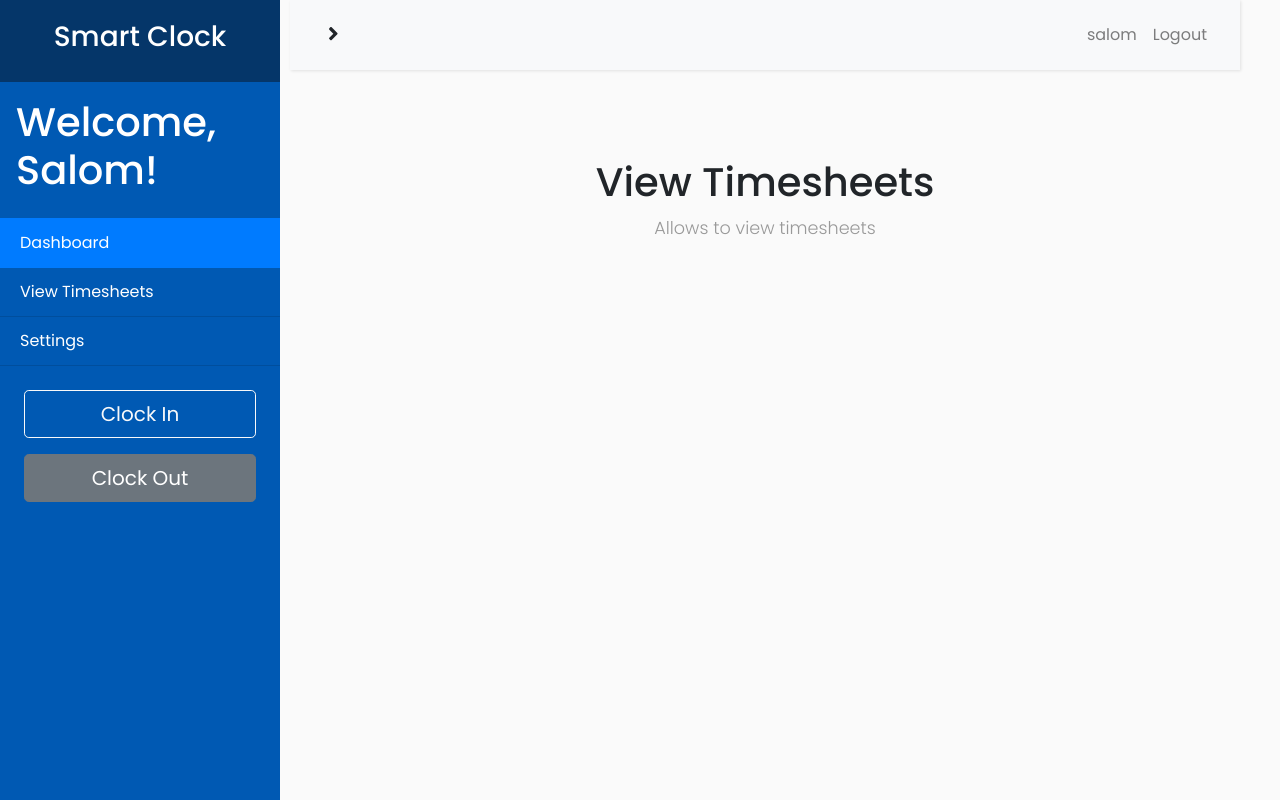
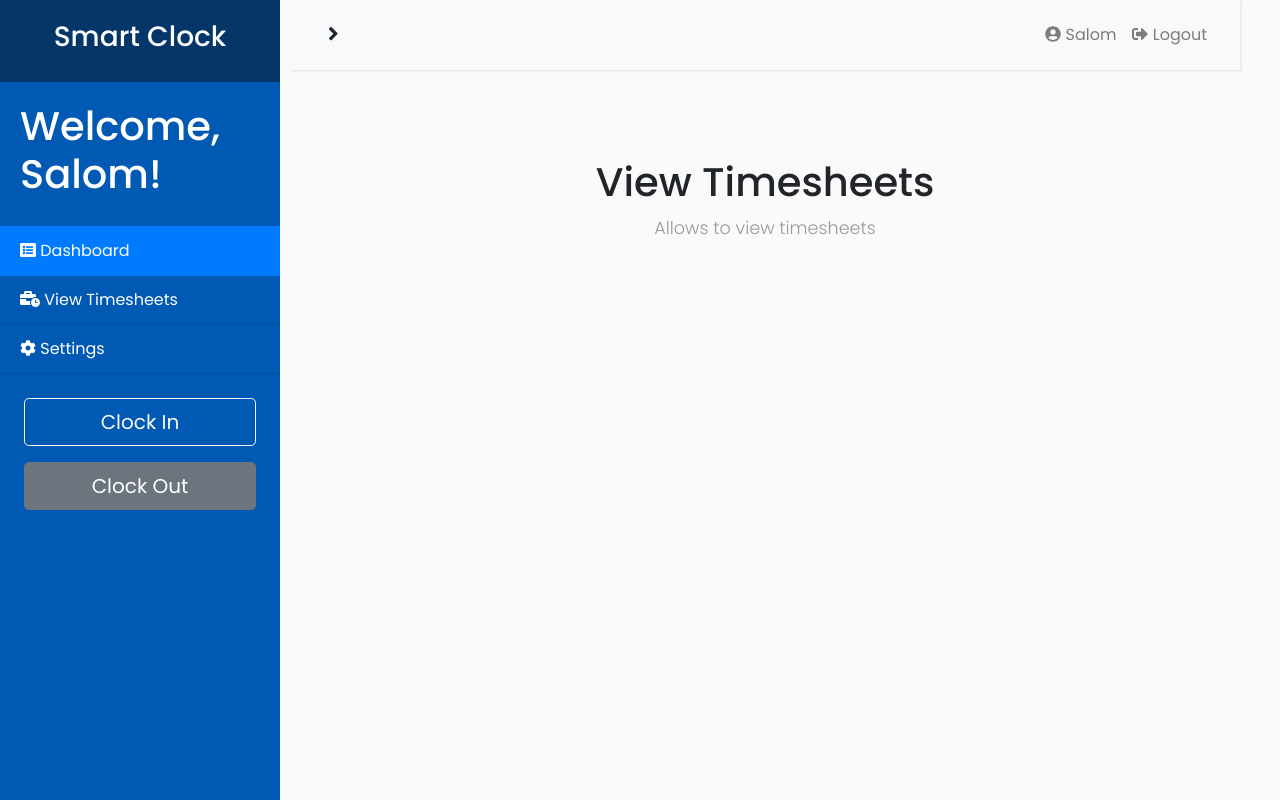
Before and after one commit to o0BB0o/csc210-smartclock, a Flask app: page /view in a window 1280 px wide. Run offline with Flask 2, Linux system fonts and the light colour scheme; a user stored in the database is signed in; some libraries are stand-ins or nearby versions.

Commit message:
added icons

```diff
--- a/smartclock/templates/auth/base-auth.html
+++ b/smartclock/templates/auth/base-auth.html
@@ -31,15 +31,18 @@
                <h3>Smart Clock</h3>
             </div>
             <div class="list-group list-group-flush">
-               <h1 class="p-3">Welcome, {{ current_user.username.capitalize() }}!</h1>
+               <div class="p-1">
+<!--                  <i></i>-->
+                  <h1 class="p-3">Welcome, {{ current_user.username.capitalize() }}!</h1>
+               </div>
                <a class="list-group-item list-group-item-action active" href="{{ url_for('dashboard') }}">
-                  <span class="glyphicon glyphicon-list-alt"></span><span class="nav-label">Dashboard</span>
+                  <i class="fas fa-list-alt"></i> Dashboard
                </a>
                <a class="list-group-item list-group-item-action bg-transparent text-white" href="{{ url_for('view') }}">
-                  <span class="glyphicon glyphicon-send"></span><span class="nav-label">View Timesheets</span>
+                  <i class="fas fa-business-time"></i> View Timesheets
                </a>
                <a class="list-group-item list-group-item-action bg-transparent text-white" href="{{ url_for('settings') }}">
-                  <span class="glyphicon glyphicon-cog"></span><span class="nav-label">Settings</span>
+                  <i class="fas fa-cog"></i> Settings
                </a>
             </div>
             <div class="list-unstyled m-4">
@@ -60,8 +63,8 @@
                   <div class="collapse navbar-collapse" id="navbarSupportedContent">
                      <!-- Navbar Right Side -->
                      <div class="nav navbar-nav ml-auto">
-                        <a class="nav-item nav-link" href="{{ url_for('dashboard') }}"><span class="glyphicon glyphicon-home"></span>{{current_user.username}}</a>
-                        <a class="nav-item nav-link" href="{{ url_for('logout') }}"><span class="glyphicon glyphicon-log-out"></span> Logout</a>
+                        <a class="nav-item nav-link" href="{{ url_for('dashboard') }}"><i class="fas fa-user-circle"></i> {{current_user.username.capitalize()}}</a>
+                        <a class="nav-item nav-link" href="{{ url_for('logout') }}"><i class="fas fa-sign-out-alt"></i> Logout</a>
                      </div>
                   </div>
                </div>
```
Also changed, not shown: smartclock/templates/public/base.html (+7 -5 lines).
